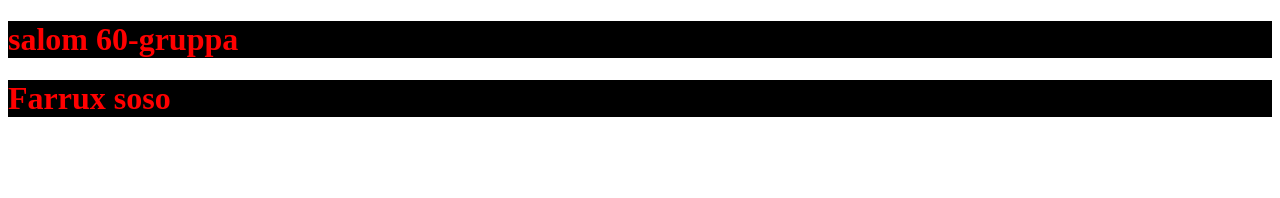
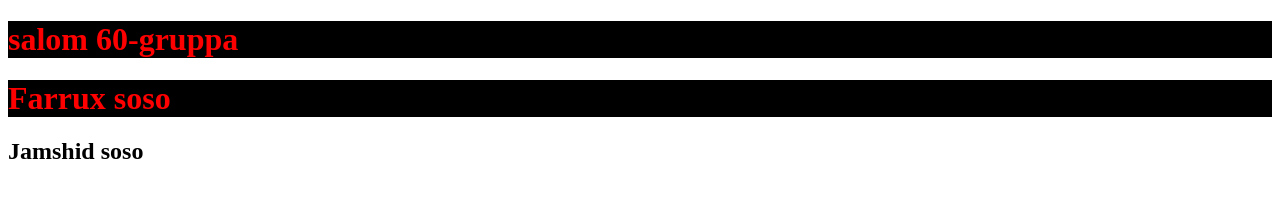
Before and after one commit to AhmadbekUmarov/newproject, a plain HTML site: page index.html in a window 1280 px wide. Drawn offline with Linux system fonts and the light colour scheme.

Commit message:
Update index.html
Jamshidga atvet

```diff
--- a/index.html
+++ b/index.html
@@ -10,6 +10,7 @@
 
 <header><h1>salom 60-gruppa</h1></header>
 <h1>Farrux soso</h1>
+    <h2>Jamshid soso</h2>
 
 </body>
 </html>
```
